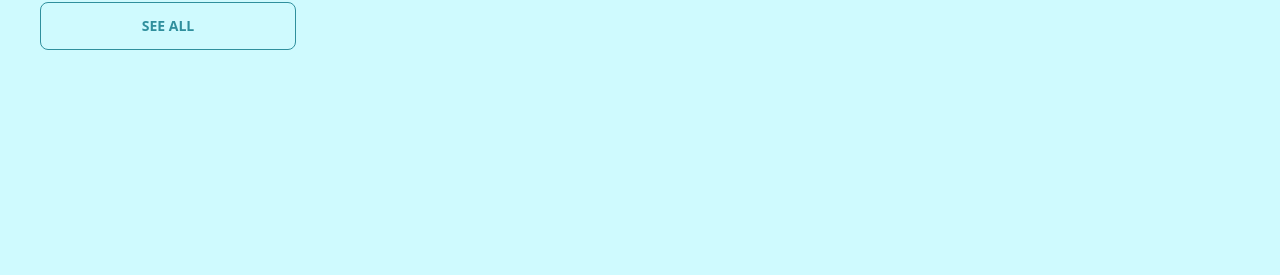
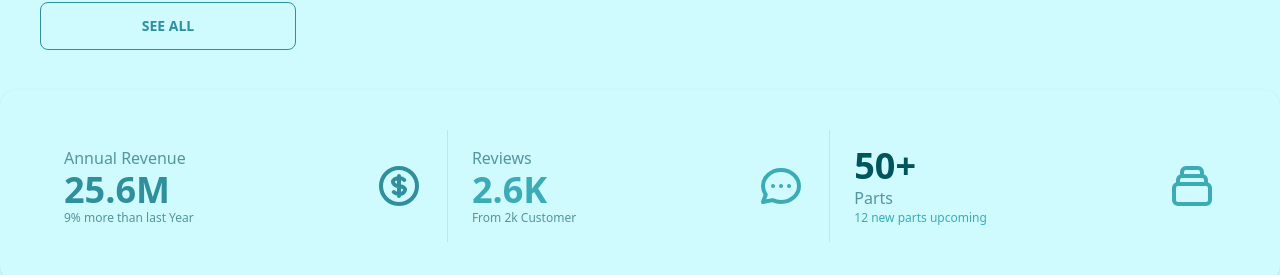
Before and after one commit to 3kramz/facturer, a React (Create React App) app: page /home in a window 1280 px wide. Shown: the part 1574-1849 px from the top of the page. Before the commit the page ends 1664 px from the top, so only its background shows below. Built offline with nearby package versions, Linux system fonts and the light colour scheme.

Commit message:
Bussiness component added

```diff
--- a/src/Pages/Home/Home.js
+++ b/src/Pages/Home/Home.js
@@ -1,12 +1,14 @@
 import React from 'react';
 import Banner from './Banner/Banner'
 import Parts from './Parts/Parts';
+import Review from './Review/Review';
 
 const Home = () => {
     return (
         <div>
-         <Banner />
-         <Parts/>
+            <Banner />
+            <Parts />
+            <Review />
         </div>
     );
 };
--- /dev/null
+++ b/src/Pages/Home/Review/Review.js
@@ -0,0 +1,48 @@
+import React from 'react';
+
+const Review = () => {
+    return (
+
+        <div class="stats shadow w-full p-10 ">
+
+            <div class="stat">
+                <div class="stat-figure text-primary ">
+                    <svg xmlns="http://www.w3.org/2000/svg" class="h-12 w-12" fill="none" viewBox="0 0 24 24" stroke="currentColor" stroke-width="2">
+                        <path stroke-linecap="round" stroke-linejoin="round" d="M12 8c-1.657 0-3 .895-3 2s1.343 2 3 2 3 .895 3 2-1.343 2-3 2m0-8c1.11 0 2.08.402 2.599 1M12 8V7m0 1v8m0 0v1m0-1c-1.11 0-2.08-.402-2.599-1M21 12a9 9 0 11-18 0 9 9 0 0118 0z" />
+                    </svg>
+                </div>
+                <div class="stat-title">Annual Revenue</div>
+                <div class="stat-value text-primary text-10xl">25.6M</div>
+                <div class="stat-desc">9% more than last Year</div>
+            </div>
+
+            <div class="stat">
+                <div class="stat-figure text-secondary">
+                    <svg xmlns="http://www.w3.org/2000/svg" class="h-12 w-12" fill="none" viewBox="0 0 24 24" stroke="currentColor" stroke-width="2">
+                        <path stroke-linecap="round" stroke-linejoin="round" d="M8 12h.01M12 12h.01M16 12h.01M21 12c0 4.418-4.03 8-9 8a9.863 9.863 0 01-4.255-.949L3 20l1.395-3.72C3.512 15.042 3 13.574 3 12c0-4.418 4.03-8 9-8s9 3.582 9 8z" />
+                    </svg>
+                </div>
+                <div class="stat-title">Reviews</div>
+                <div class="stat-value text-secondary">2.6K</div>
+                <div class="stat-desc">From 2k Customer</div>
+            </div>
+
+            <div class="stat">
+                <div class="stat-figure text-secondary">
+                    <svg xmlns="http://www.w3.org/2000/svg" class="h-12 w-12" fill="none" viewBox="0 0 24 24" stroke="currentColor" stroke-width="2">
+                        <path stroke-linecap="round" stroke-linejoin="round" d="M19 11H5m14 0a2 2 0 012 2v6a2 2 0 01-2 2H5a2 2 0 01-2-2v-6a2 2 0 012-2m14 0V9a2 2 0 00-2-2M5 11V9a2 2 0 012-2m0 0V5a2 2 0 012-2h6a2 2 0 012 2v2M7 7h10" />
+                    </svg>
+                </div>
+
+                <div class="stat-value">50+</div>
+                <div class="stat-title">Parts</div>
+                <div class="stat-desc text-secondary">12 new parts upcoming</div>
+            </div>
+
+        </div>
+
+
+    );
+};
+
+export default Review;
--- a/src/Routes/PublicRoutes.js
+++ b/src/Routes/PublicRoutes.js
@@ -7,6 +7,7 @@ import Login from '../Pages/Login/Login'
 
 
 const PublicRoutes = [
+    { name: "home",       path: "/",          Component: Home },
     { name: "home",       path: "/home",          Component: Home },
     { name: "review",     path: "/review",        Component: Review },
     { name: "blogs",      path: "/blogs",         Component: Blogs },
```
